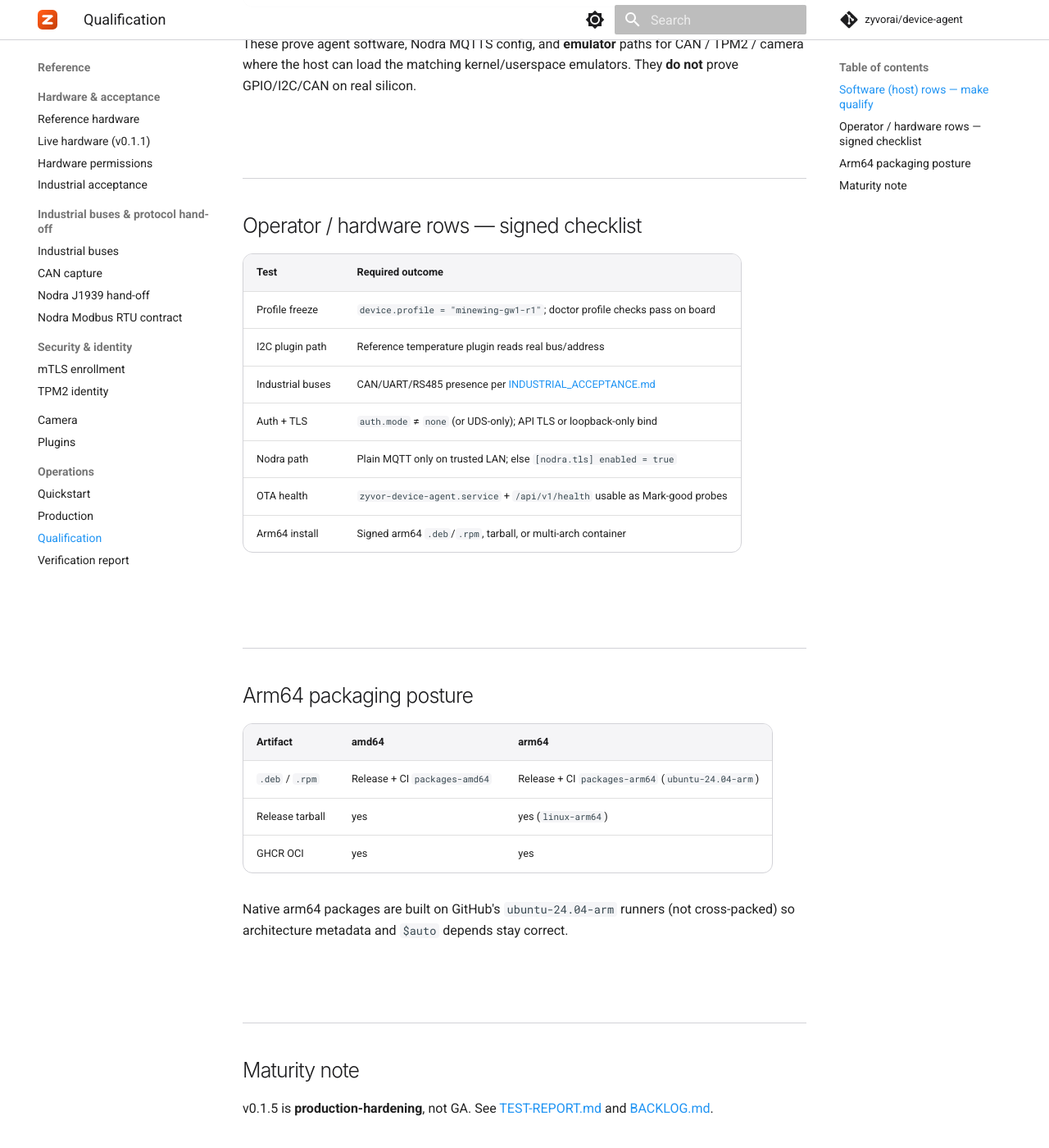
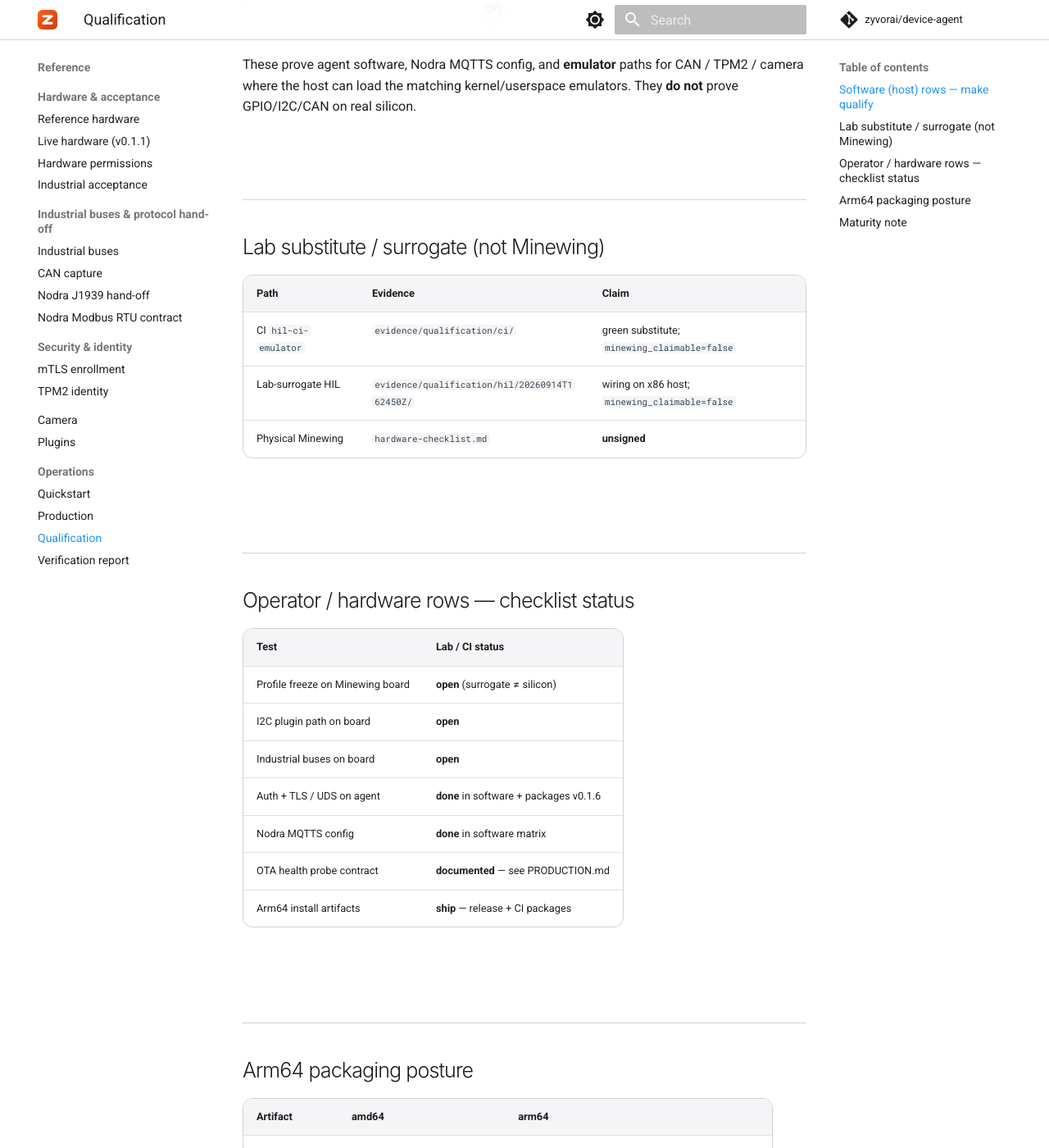
Before and after one commit to zyvorai/device-agent, an MkDocs documentation site: the page built from docs/QUALIFICATION.md, in a window 1280 px wide and 1400 px high, scrolled down 1151 px. Shown: the whole window at 82% size. Built offline with MkDocs 1.6.1 and Material for MkDocs 9.7.7, drawn with Linux system fonts in a browser that asks for light colours; comment, search, counter and statistics services are not loaded; some of the changed text lies outside the part shown.

Commit message:
Docs: pin v0.1.6 and clarify lab-surrogate vs Minewing HIL.

```diff
--- a/docs/QUALIFICATION.md
+++ b/docs/QUALIFICATION.md
@@ -5,9 +5,10 @@ hero:
 ---
 
 Software rows are automated by `make qualify`. Physical Minewing GW1 r1 HIL
-is driven by [`scripts/hil/run-minewing-hil.sh`](../scripts/hil/run-minewing-hil.sh)
-([HIL.md](HIL.md)) and signed in
-[`evidence/qualification/hardware-checklist.md`](../evidence/qualification/hardware-checklist.md).
+is driven by [`scripts/hil/run-minewing-hil.sh`](https://github.com/zyvorai/device-agent/blob/main/scripts/hil/run-minewing-hil.sh)
+([HIL.md](HIL.md)). Lab-surrogate and `hil-ci-emulator` evidence **never**
+set `minewing_claimable=true`. Hardware checklist remains unsigned until
+physical silicon passes.
 
 ## Software (host) rows — `make qualify`
 
@@ -24,17 +25,25 @@ These prove agent software, Nodra MQTTS config, and **emulator** paths for
 CAN / TPM2 / camera where the host can load the matching kernel/userspace
 emulators. They **do not** prove GPIO/I2C/CAN on real silicon.
 
-## Operator / hardware rows — signed checklist
+## Lab substitute / surrogate (not Minewing)
 
-| Test | Required outcome |
+| Path | Evidence | Claim |
+|---|---|---|
+| CI `hil-ci-emulator` | `evidence/qualification/ci/` | green substitute; `minewing_claimable=false` |
+| Lab-surrogate HIL | `evidence/qualification/hil/20260914T162450Z/` | wiring on x86 host; `minewing_claimable=false` |
+| Physical Minewing | `hardware-checklist.md` | **unsigned** |
+
+## Operator / hardware rows — checklist status
+
+| Test | Lab / CI status |
 |---|---|
-| Profile freeze | `device.profile = "minewing-gw1-r1"`; doctor profile checks pass on board |
-| I2C plugin path | Reference temperature plugin reads real bus/address |
-| Industrial buses | CAN/UART/RS485 presence per [INDUSTRIAL_ACCEPTANCE.md](INDUSTRIAL_ACCEPTANCE.md) |
-| Auth + TLS | `auth.mode` ≠ `none` (or UDS-only); API TLS or loopback-only bind |
-| Nodra path | Plain MQTT only on trusted LAN; else `[nodra.tls] enabled = true` |
-| OTA health | `zyvor-device-agent.service` + `/api/v1/health` usable as Mark-good probes |
-| Arm64 install | Signed arm64 `.deb`/`.rpm`, tarball, or multi-arch container |
+| Profile freeze on Minewing board | **open** (surrogate ≠ silicon) |
+| I2C plugin path on board | **open** |
+| Industrial buses on board | **open** |
+| Auth + TLS / UDS on agent | **done** in software + packages v0.1.6 |
+| Nodra MQTTS config | **done** in software matrix |
+| OTA health probe contract | **documented** — see PRODUCTION.md |
+| Arm64 install artifacts | **ship** — release + CI packages |
 
 ## Arm64 packaging posture
 
@@ -49,5 +58,6 @@ cross-packed) so architecture metadata and `$auto` depends stay correct.
 
 ## Maturity note
 
-v0.1.5 is **production-hardening**, not GA. See [TEST-REPORT.md](TEST-REPORT.md)
-and [BACKLOG.md](BACKLOG.md).
+**v0.1.6** is **production-hardening** for the Linux agent (packages + auth/TLS
+guidance + emulator/lab-surrogate evidence). It is **not** Minewing-silicon GA.
+See [PRODUCTION.md](PRODUCTION.md), [HIL.md](HIL.md), and [BACKLOG.md](BACKLOG.md).
```
Also changed, not shown: CHANGELOG.md (+3 -0 lines), README.md (+1 -1 lines), docs/FAQ.md (+9 -6 lines), docs/HIL.md (+10 -6 lines), docs/PRODUCTION.md (+14 -24 lines).
